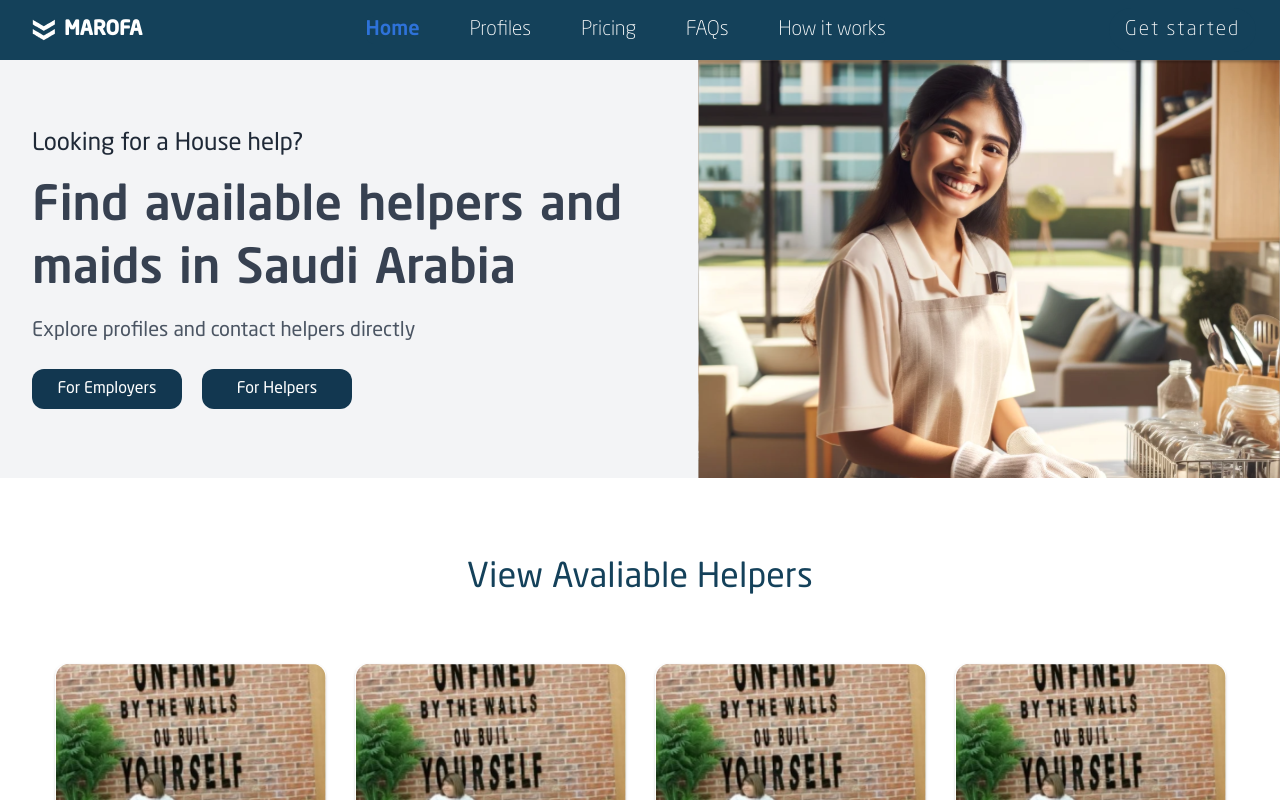
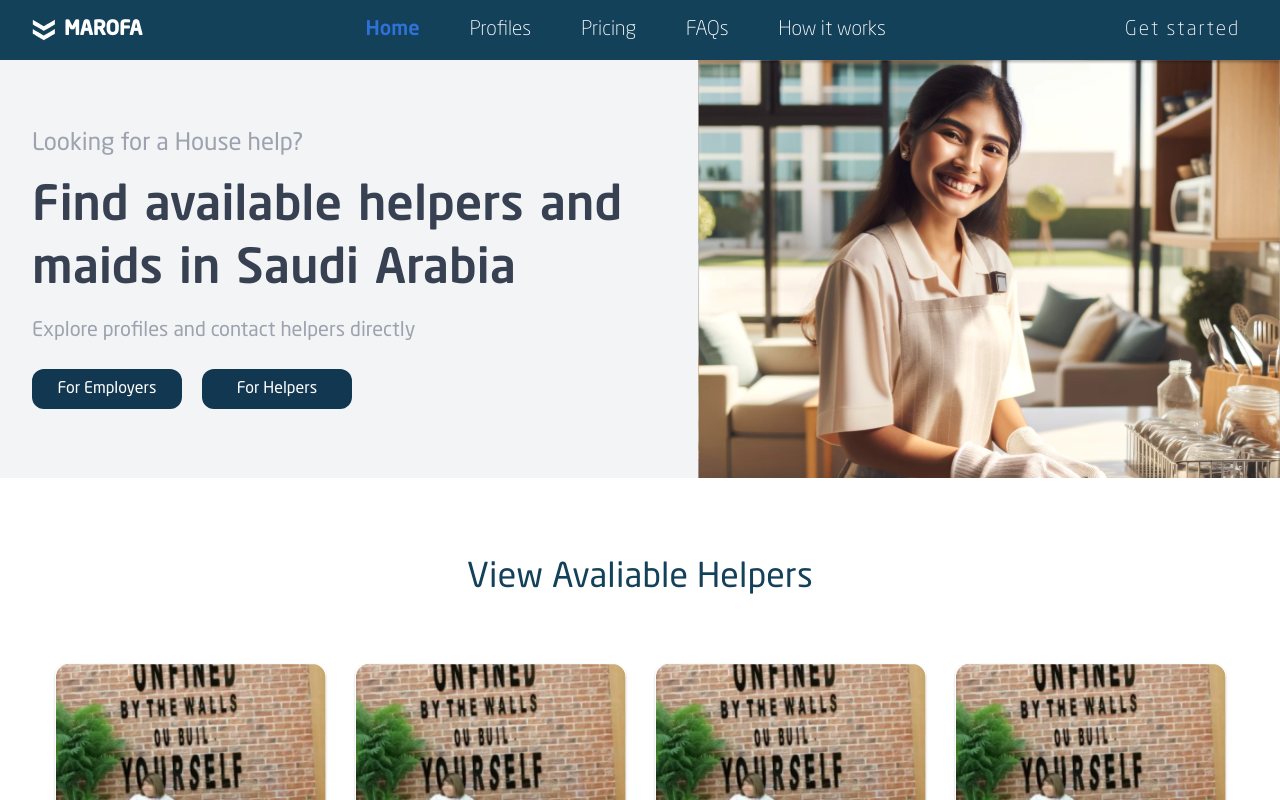
Before and after one commit to HriGrit/Marofa, a React (Vite) app in the folder client/: page / in a window 1280 px wide. Shown: the top 800 px of the page. Built offline with nearby package versions, Linux system fonts and the light colour scheme.

Commit message:
small changes

```diff
--- a/client/src/components/Hero/Hero.jsx
+++ b/client/src/components/Hero/Hero.jsx
@@ -5,9 +5,9 @@ const Hero = () => {
   return (
     <section className="flex flex-col pt-[30px] app:pt-0 app:flex-row bg-gray-100 gap-2 justify-between items-center">
       <div className="space-y-4 text-center app:text-left pt-[30px] app:pt-0 h-fill app:mx-8">
-        <h1 className="text-2xl app:text-xl xl:text-2xl text-gray-800 mb-2">Looking for a House help?</h1>
+        <h1 className="text-2xl app:text-xl xl:text-2xl text-gray-400 mb-2">Looking for a House help?</h1>
         <h2 className="text-xl app:text-4xl xl:text-5xl font-hero text-gray-700 heroText">Find available helpers and maids in Saudi Arabia</h2>
-        <p className="text-gray-600 xl:text-xl">Explore profiles and contact helpers directly</p>
+        <p className="text-gray-400 xl:text-xl">Explore profiles and contact helpers directly</p>
         <div className="flex flex-col app:flex-row space-y-2 app:space-y-0 app:space-x-5 pt-2">
           <button className="px-4 py-2 bg-[#123750] text-white rounded-xl hover:bg-blue-600 transition duration-300 app:w-[150px]"><p>For Employers</p></button>
           <button className="px-4 py-2 bg-[#123750] text-white rounded-xl hover:bg-green-600 transition duration-300 app:w-[150px]"><p>For Helpers</p></button>
--- a/client/src/components/Modals/GetStartedContent.jsx
+++ b/client/src/components/Modals/GetStartedContent.jsx
@@ -21,7 +21,6 @@ function GetStartedContent() {
                     {/* <!-- Employer Card --> */}
                     <div class="bg-white shadow-2xl border-gray border-[1px] rounded-lg max-w-sm p-6">
                         <div class="flex items-center justify-center h-20 w-20 bg-gray-200 rounded-full mx-auto">
-                            {/* <!-- Replace with your icon --> */}
                             <img src={emplogo} alt="Employer" class="h-12 w-12" />
                         </div>
                         <div class="mt-4 text-center">
@@ -33,7 +32,6 @@ function GetStartedContent() {
                     {/* <!-- Helper Card --> */}
                     <div class="border-gray border-[1px] bg-white shadow-2xl rounded-lg max-w-sm p-6">
                         <div class="flex items-center justify-center h-20 w-20 bg-gray-200 rounded-full mx-auto">
-                            {/* <!-- Replace with your icon --> */}
                             <img src={helperlogo} alt="Helper" class="h-12 w-10" />
                         </div>
                         <div class="mt-4 text-center">
```
